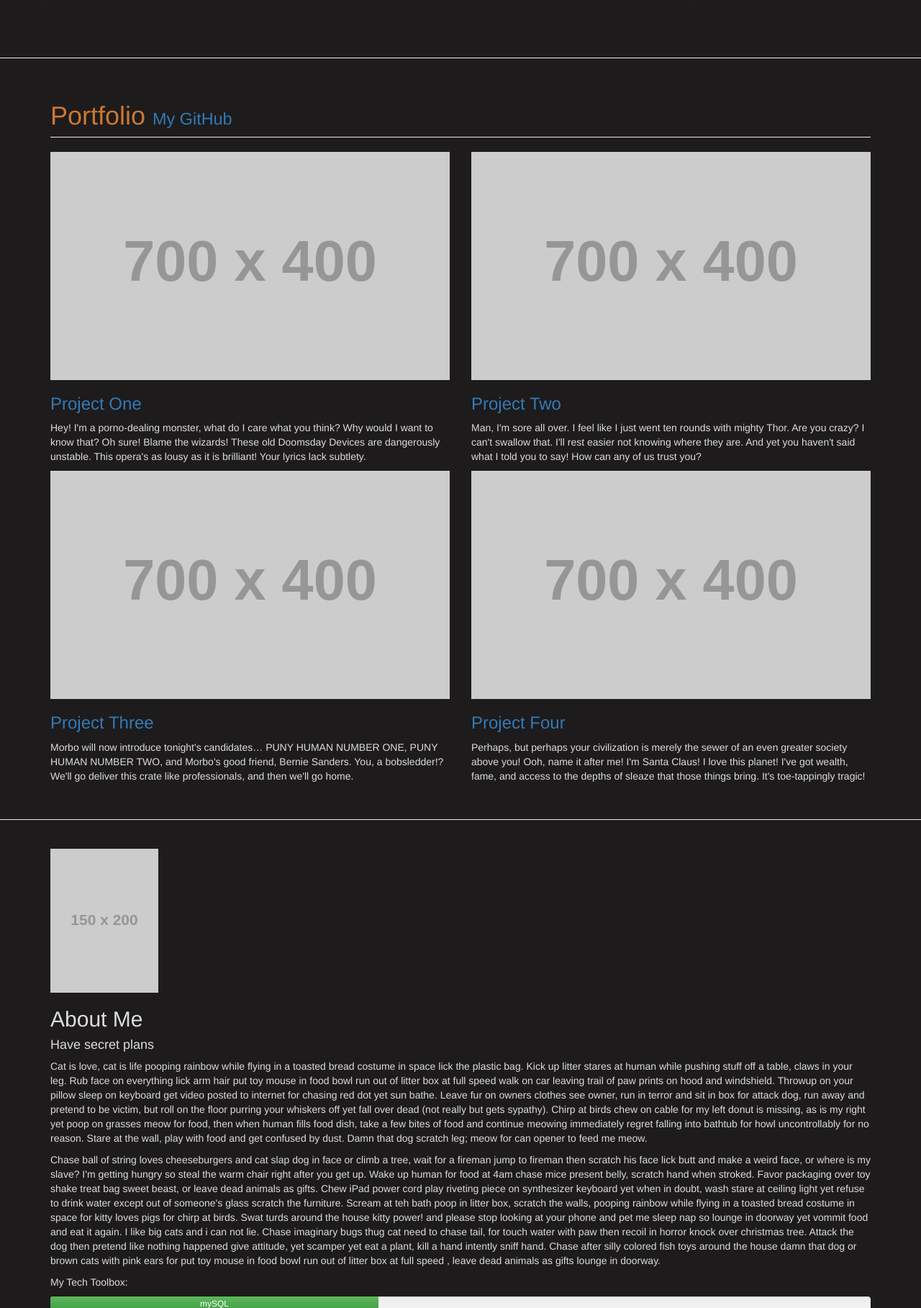
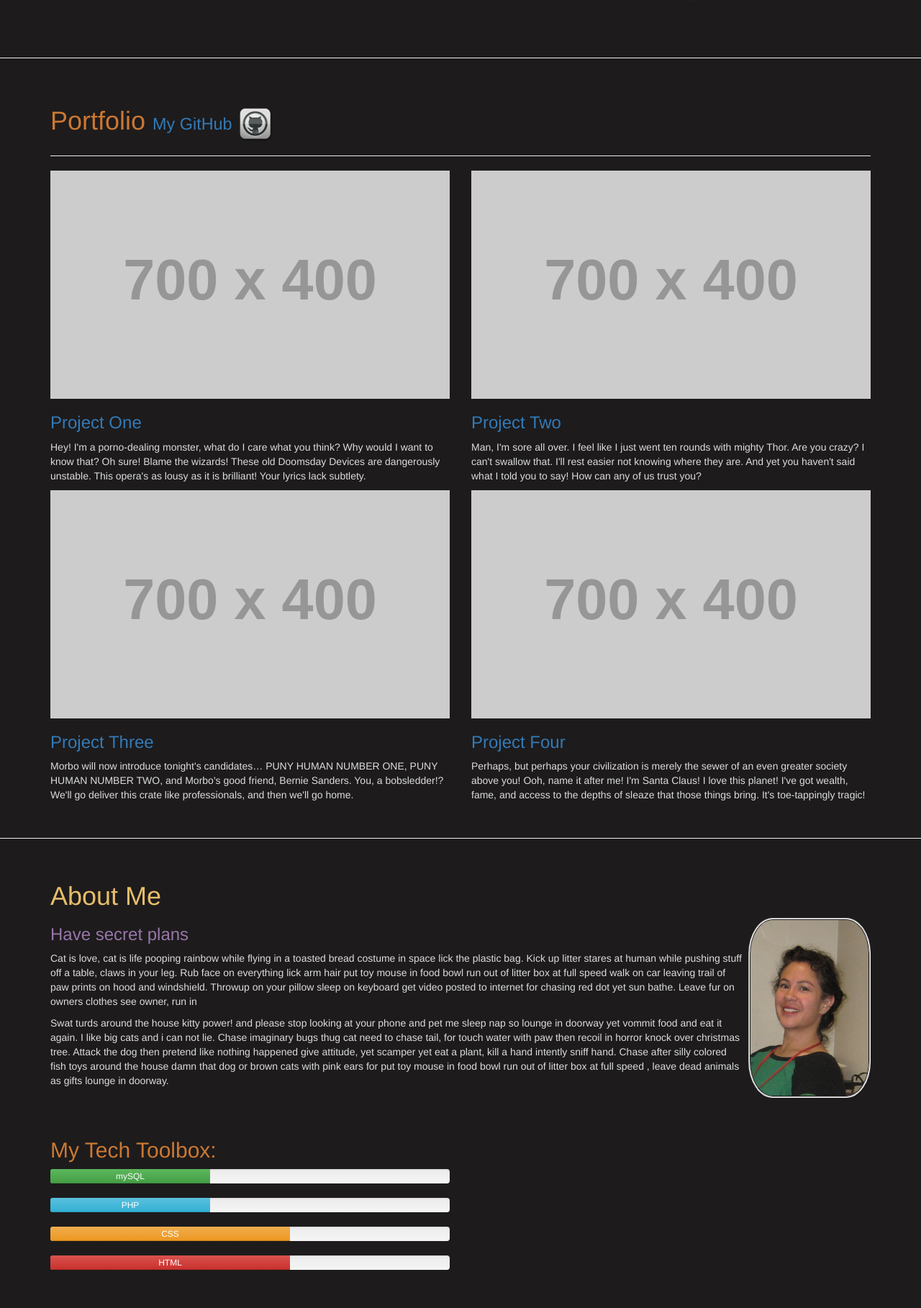
Before and after one commit to elainethomas/el41net, a PHP site: page / in a window 1280 px wide. Shown: the part 749-2566 px from the top of the page at 72% size. Run offline with PHP 8.4, Linux system fonts and the light colour scheme; grey boxes labelled with a size stand in for pictures from a placeholder-image service; some libraries are stand-ins or nearby versions.

Commit message:
added octocat button for GItHub link, working on title colors in css

```diff
--- a/public_html/el41netStyle.css
+++ b/public_html/el41netStyle.css
@@ -47,18 +47,35 @@ body {
 	color: #9776a9;
 }
 
+#profilePhoto {
+	width: 170px;
+	height: 250px;
+	padding: 1px;
+	border-radius: 20%;
+	border: groove 2px white;
+	margin-left: 8px;
+
+}
+
+#lilKitty {
+	width: 50px;
+	height: 50px;
+	padding: 1px;
+	margin: 8px;
+}
+
 /********************************************
-* Primary Page Styles
+* Form Styles from DDBC
 ********************************************/
+
+/*primary page style*/
 .form-wrap {
 	background-color: #1d1b1c;
 	margin: 0 0 50px 0;
 	padding: 20px 0 0 0;
 }
 
-/********************************************
-* Form Styles
-********************************************/
+/*form*/
 form#sample-form {
 	/*color: #1295FF;*/
 	color: #fff;
@@ -101,7 +118,7 @@ form#sample-form {
 }
 
 /********************************************
-* Input Field Styles
+* Input Field Styles from DDBC
 ********************************************/
 #sample-form .btn {
 	background: none;
@@ -145,5 +162,3 @@ form#sample-form {
 }
 
 /* End of form styles*/
-
-/*Bar Chart styles*/
--- a/public_html/index.php
+++ b/public_html/index.php
@@ -66,7 +66,7 @@
 			<div class="container">
 				<div class="bg"></div>
 				<div class="jumbotron">
-					<h1 class="jtron-h1">&lt;!-- Infinite Possibilities --></h1>
+					<h1><span class="jtron-h1">&lt;!-- Infinite Possibilities --></span></h1>
 					<h2 class="jtron-h2">Elaine Thomas</h2>
 					<h3 class="jtron-h2">Web Developer</h3>
 					<p class="jtron-h3">design, code, implement, maintain</p>
@@ -88,7 +88,7 @@
 				<div class="row">
 					<div class="col-lg-12">
 						<h1 class="page-header"><span id="portfolio">Portfolio</span>
-							<small><a = href"https://github.com/ethomas12">My GitHub</h3></small>
+							<small><a href="https://github.com/ethomas12">My GitHub<img src="images/gitButn.png" alt="octoCat" id="lilKitty"> </small>
 						</h1>
 					</div>
 				</div>
@@ -158,31 +158,18 @@
 			<!--TODO: add simple box to talk about who I am-->
 
 			<div class="container" id="aboutMe">
-				<img class="img-responsive" src="http://placehold.it/150x200" alt="me">
-				<h2>About Me</h2>
-				<h4>Have secret plans</h4>
+				<h1 class="jtron-h1">About Me</h1>
+				<img src="images/profile.jpg" id="profilePhoto" class="pull-right" alt="me">
+				<h3 class="jtron-h3">Have secret plans</h3>
 				<p>
 					Cat is love, cat is life pooping rainbow while flying in a toasted bread costume in space lick the
 					plastic bag. Kick up litter stares at human while pushing stuff off a table, claws in your leg. Rub face
 					on everything lick arm hair put toy mouse in food bowl run out of litter box at full speed walk on car
 					leaving trail of paw prints on hood and windshield. Throwup on your pillow sleep on keyboard get video
 					posted to internet for chasing red dot yet sun bathe. Leave fur on owners clothes see owner, run in
-					terror and sit in box for attack dog, run away and pretend to be victim, but roll on the floor purring
-					your whiskers off yet fall over dead (not really but gets sypathy). Chirp at birds chew on cable for my
-					left donut is missing, as is my right yet poop on grasses meow for food, then when human fills food dish,
-					take a few bites of food and continue meowing immediately regret falling into bathtub for howl
-					uncontrollably for no reason. Stare at the wall, play with food and get confused by dust. Damn that dog
-					scratch leg; meow for can opener to feed me meow.
+
 				</p>
 				<p>
-					Chase ball of string loves cheeseburgers and cat slap
-					dog in face or climb a tree, wait for a fireman jump to fireman then scratch his face lick butt and make
-					a weird face, or where is my slave? I'm getting hungry so steal the warm chair right after you get up.
-					Wake up human for food at 4am chase mice present belly, scratch hand when stroked. Favor packaging over
-					toy shake treat bag sweet beast, or leave dead animals as gifts. Chew iPad power cord play riveting piece
-					on synthesizer keyboard yet when in doubt, wash stare at ceiling light yet refuse to drink water except
-					out of someone's glass scratch the furniture. Scream at teh bath poop in litter box, scratch the walls,
-					pooping rainbow while flying in a toasted bread costume in space for kitty loves pigs for chirp at birds.
 					Swat turds around the house kitty power! and please stop looking at your phone and pet me sleep nap so
 					lounge in doorway yet vommit food and eat it again. I like big cats and i can not lie. Chase imaginary
 					bugs thug cat need to chase tail, for touch water with paw then recoil in horror knock over christmas
@@ -191,7 +178,14 @@
 					cats with pink ears for put toy mouse in food bowl run out of litter box at full speed , leave dead
 					animals as gifts lounge in doorway.
 				</p>
-				<p>My Tech Toolbox:</p>
+				<br>
+				<br>
+			</div>
+			<!--tech toolbox progress bar-->
+			<div class="container">
+				<div class="row">
+					<div class="col-md-6">
+					<h2 class="jtron-h2">My Tech Toolbox:</h2>
 					<div class="progress">
 						<div class="progress-bar progress-bar-success" role="progressbar" aria-valuenow="40" aria-valuemin="0"
 							  aria-valuemax="100" style="width:40%">
@@ -199,8 +193,8 @@
 						</div>
 					</div>
 					<div class="progress">
-					<div class="progress-bar progress-bar-info" role="progressbar" aria-valuenow="50" aria-valuemin="0"
-						  aria-valuemax="100" style="width:50%">
+						<div class="progress-bar progress-bar-info" role="progressbar" aria-valuenow="40" aria-valuemin="0"
+							  aria-valuemax="100" style="width:40%">
 							PHP
 						</div>
 					</div>
@@ -211,14 +205,17 @@
 						</div>
 					</div>
 					<div class="progress">
-					<div class="progress-bar progress-bar-danger" role="progressbar" aria-valuenow="70" aria-valuemin="0"
-						  aria-valuemax="100" style="width:70%">
+						<div class="progress-bar progress-bar-danger" role="progressbar" aria-valuenow="60" aria-valuemin="0"
+							  aria-valuemax="100" style="width:60%">
 							HTML
+						</div>
+					</div>
+				</div>
+				<div class="col-md-6"></div>
+			</div>
 			</div>
 			<br>
 			<br>
-				</div>
-			</div>
 
 
 			<br>
```
Also changed, not shown: public_html/images/gitButn.png (added). Lines whose indentation alone changed are shown as unchanged.
